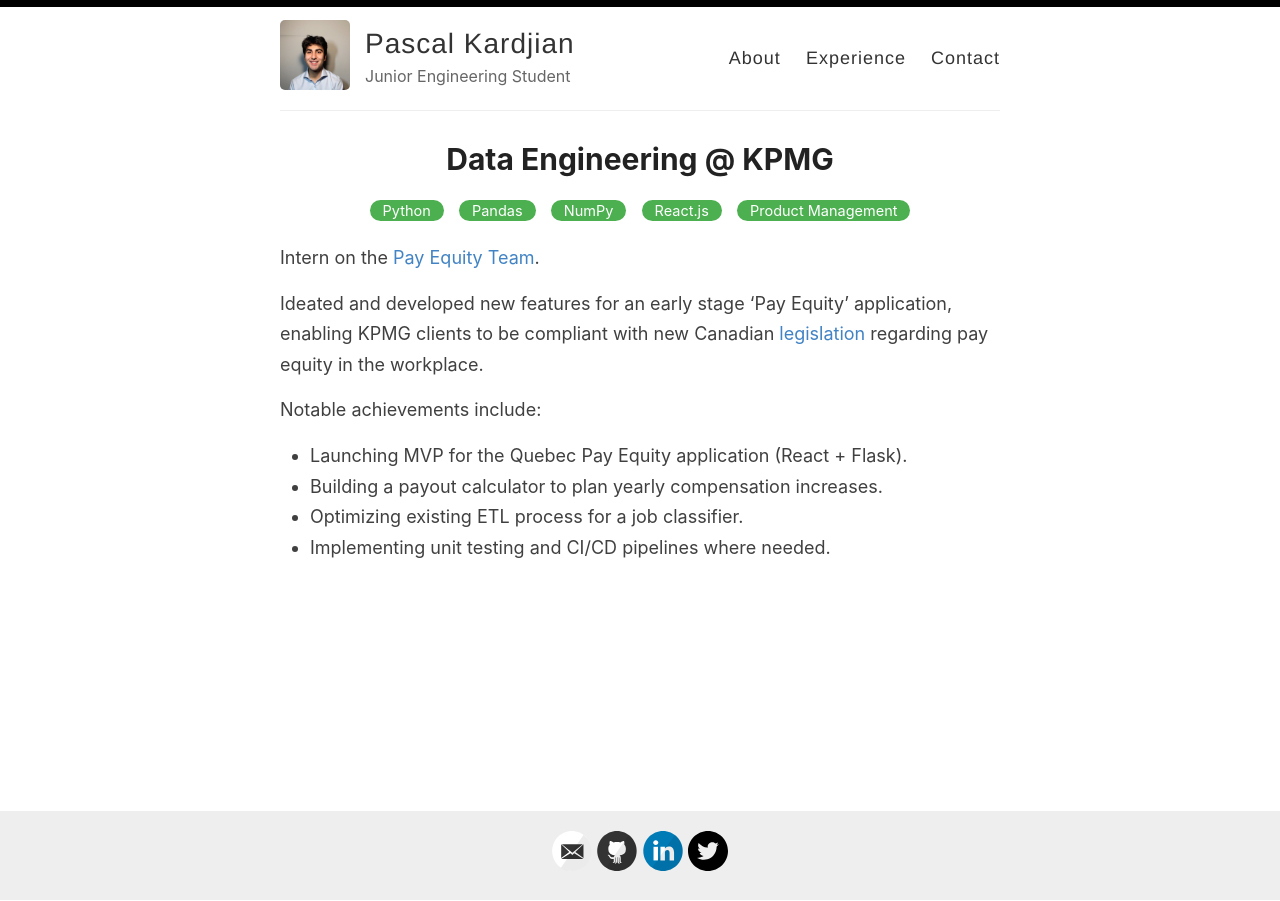
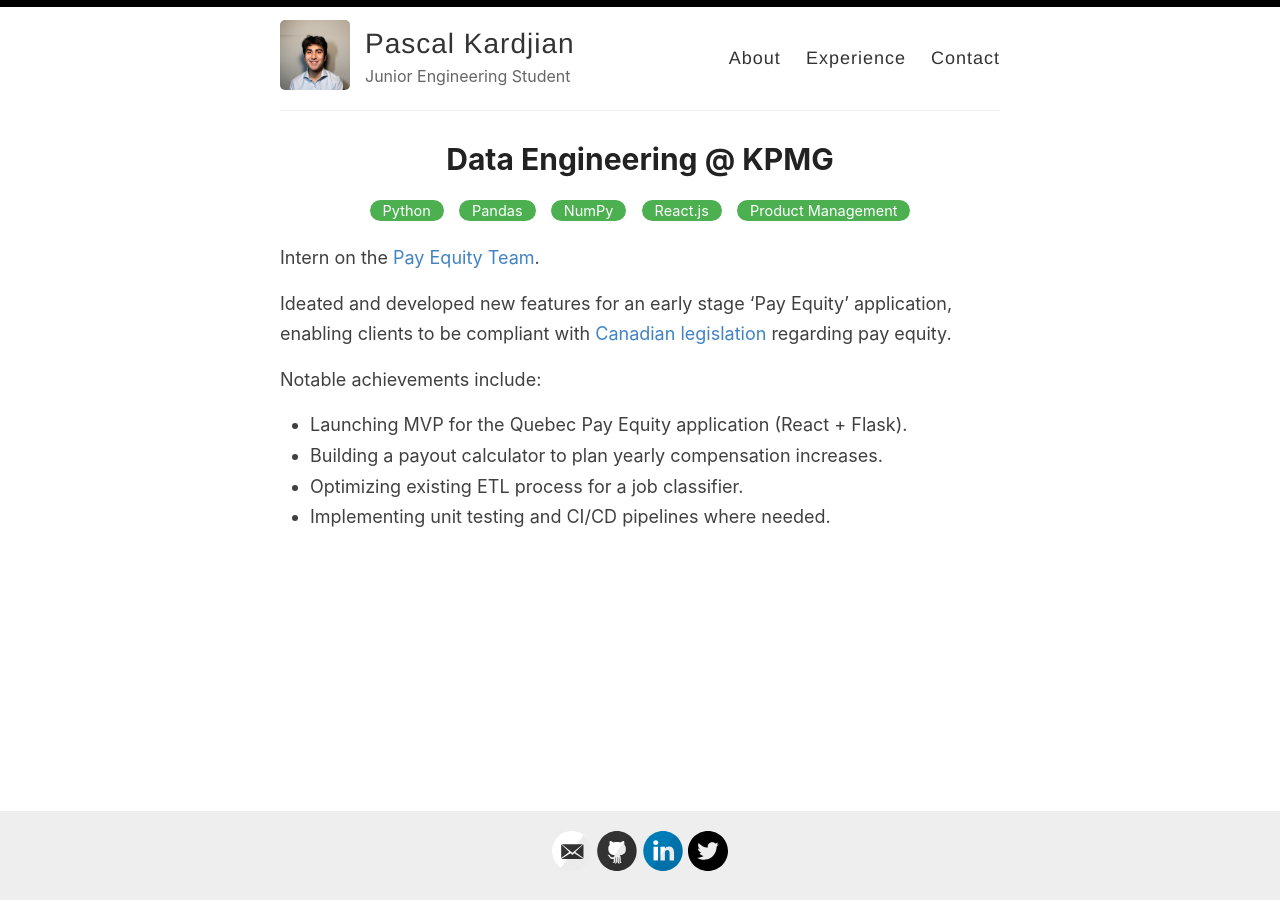
Before and after one commit to pkardjian/pkardjian.github.io, a Jekyll site: the page built from _pages/experience.md, in a window 1280 px wide. Built offline with Jekyll 4.4.1, drawn with Linux system fonts in a browser that asks for light colours.

Commit message:
KPMG edit pt2

```diff
--- a/_pages/experience.md
+++ b/_pages/experience.md
@@ -14,7 +14,7 @@
 
 Intern on the [Pay Equity Team](https://home.kpmg/ca/en/home/insights/2022/01/pay-equity.html).
 
-Ideated and developed new features for an early stage 'Pay Equity' application, enabling KPMG clients to be compliant with new Canadian [legislation](https://www.canada.ca/en/services/jobs/workplace/human-rights/overview-pay-equity-act.html) regarding pay equity in the workplace.
+Ideated and developed new features for an early stage 'Pay Equity' application, enabling clients to be compliant with [Canadian legislation](https://www.canada.ca/en/services/jobs/workplace/human-rights/overview-pay-equity-act.html) regarding pay equity.
 
 Notable achievements include:
 
```
